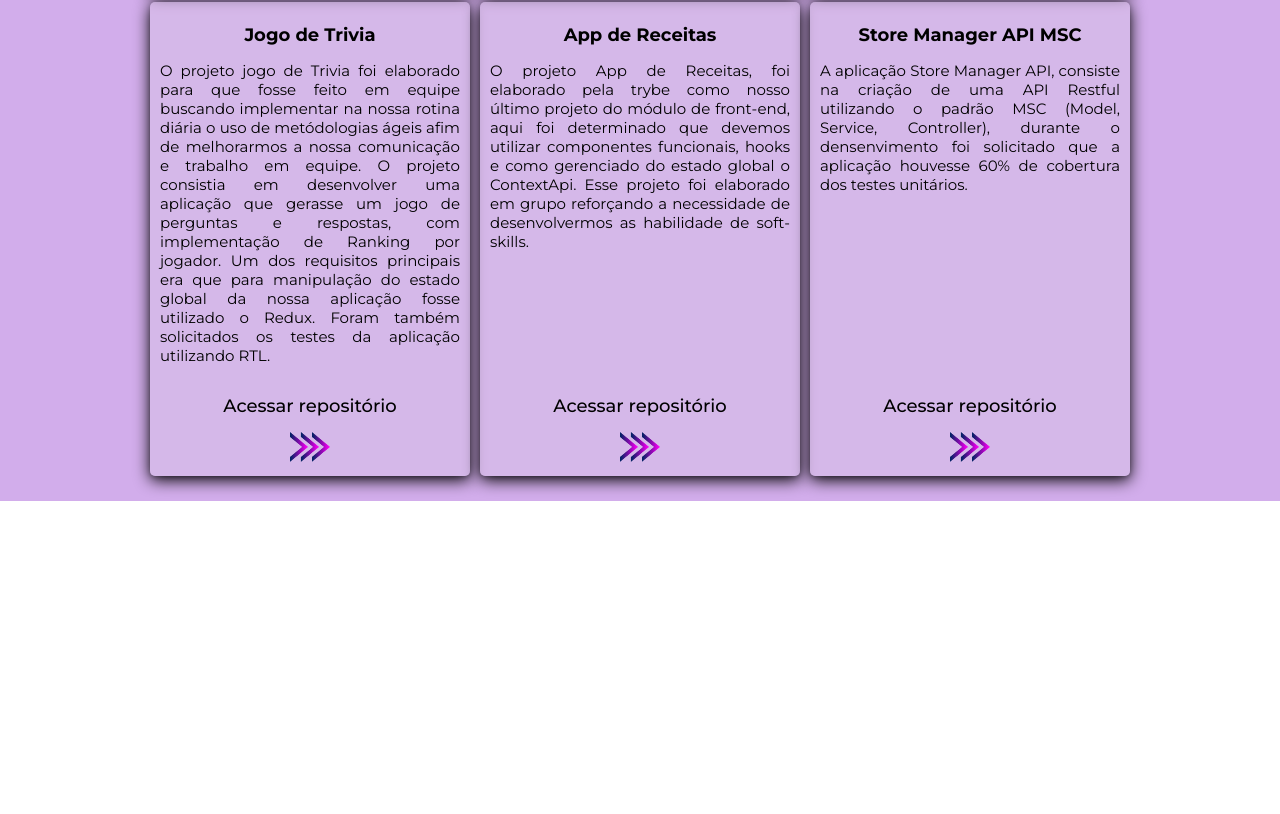
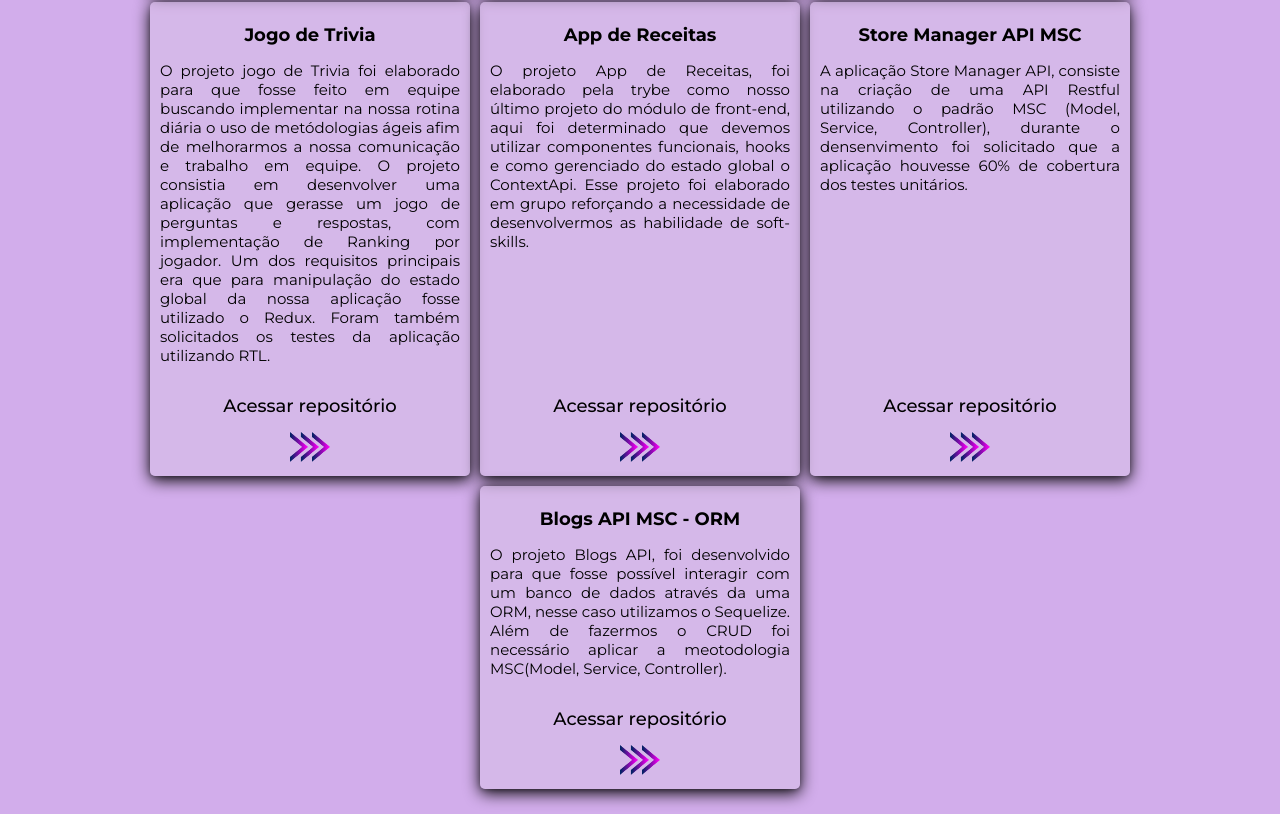
Before and after one commit to IgorBrizack/portfolioWeb, a React (Create React App) app: page / in a window 1280 px wide. Shown: the part 1154-1968 px from the top of the page. Before the commit the page ends 1655 px from the top, so only its background shows below. Built offline with nearby package versions, Linux system fonts and the light colour scheme.

Commit message:
implementado o blogs Api

```diff
--- a/src/Components/Projetos.js
+++ b/src/Components/Projetos.js
@@ -106,6 +106,22 @@ function Projetos() {
             </a>
           </div>
         </div>
+        <div className="projects-container">
+          <div>
+            <h1>
+              Blogs API MSC - ORM
+            </h1>
+            <p>
+              O projeto Blogs API, foi desenvolvido para que fosse possível interagir com um banco de dados através da uma ORM, nesse caso utilizamos o Sequelize. Além de fazermos o CRUD foi necessário aplicar a meotodologia MSC(Model, Service, Controller).
+            </p>
+          </div>
+          <div className="tecnologia-link-container">
+            <h2>Acessar repositório</h2>
+            <a href="https://github.com/IgorBrizack/BlogsApi" target='_blank' rel="noreferrer">
+            <img className="redirect-button" alt="githubImg" height="30" width="40" src={image} />
+            </a>
+          </div>
+        </div>
       </div>
     </div>
   )
```
